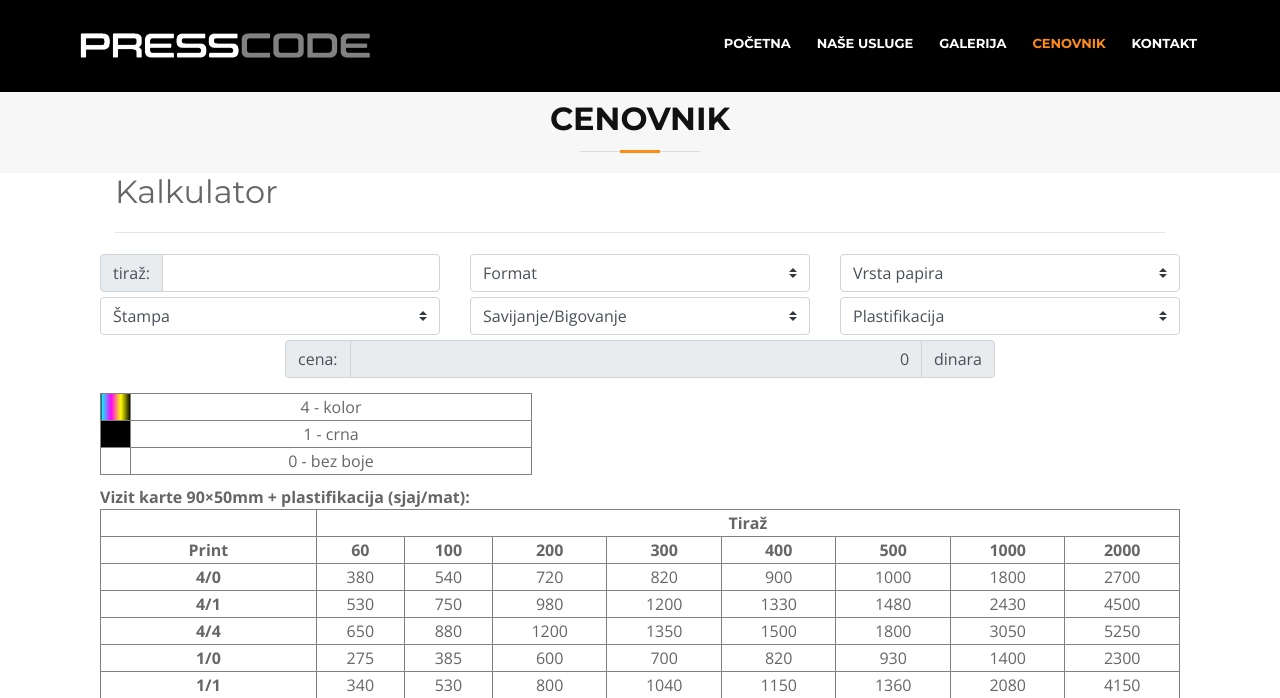
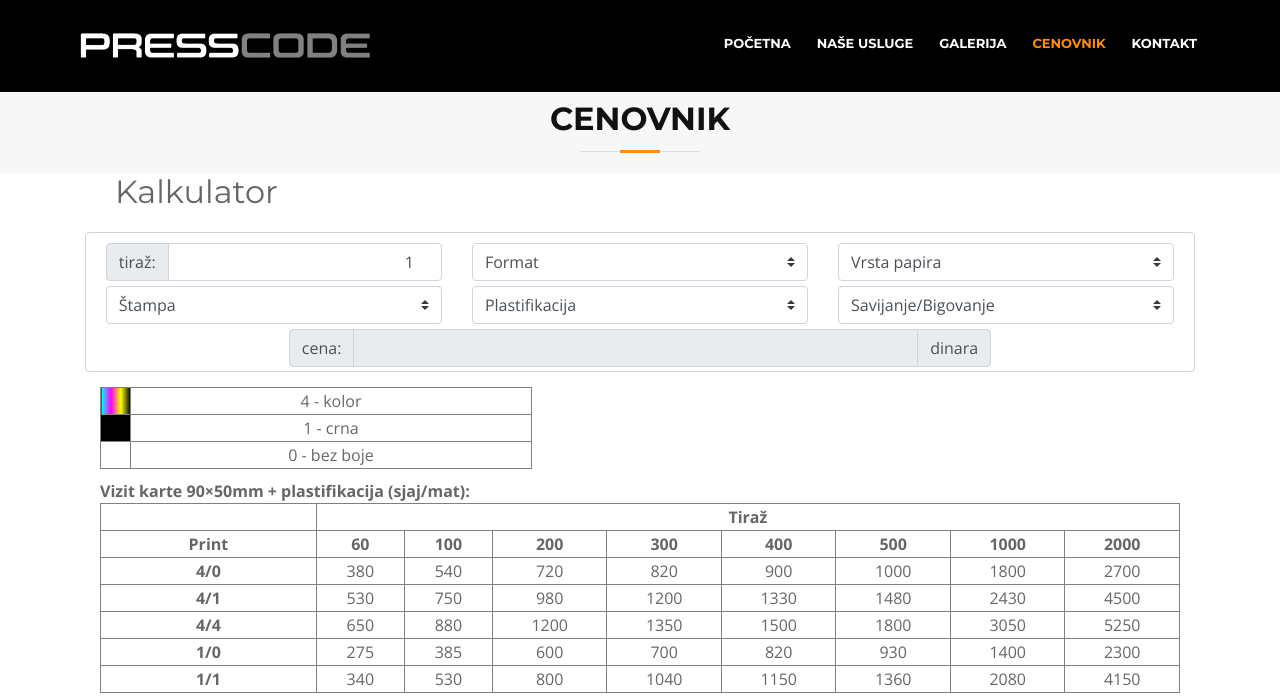
Before and after one commit to danilopetrovic/presscode, a PHP site: page /cenovnik.php in a window 1280 px wide. Shown: the top 698 px of the page. Run offline with PHP 8.4, Linux system fonts and the light colour scheme; some libraries are stand-ins or nearby versions; some web fonts are replaced.

Commit message:
cenovnik.php - kalkulator doradio bas dosta...

```diff
--- a/primer2/cenovnik.php
+++ b/primer2/cenovnik.php
@@ -45,15 +45,14 @@
                 <div id="kalkulator" class="container">
                     <div class="col-12">
                         <h2>Kalkulator</h2>
-                        <hr>
                     </div>
-                    <div class="row">
+                    <div class="row" style="border: 1px solid #ced4da; border-radius: 0.25em; padding: 0.3em">
                         <div class="col-md-6 col-lg-4">
                             <div class="input-group">
                                 <div class="input-group-prepend">
                                     <span class="input-group-text">tiraž:</span>
                                 </div>
-                                <input type="number" class="form-control" min="1" style="text-align: right;" id="tiraz">
+                                <input type="number" class="form-control" min="1" style="text-align: right;" id="tiraz" value="1">
                                 <!--<div class="input-group-append">-->
                                 <!--<span class="input-group-text">komada</span>-->
                                 <!--</div>-->
@@ -88,16 +87,15 @@
                         </div>
                         <div class="col-md-6 col-lg-4">
                             <select class="custom-select">
-                                <option value="0">Savijanje/Bigovanje</option>
-                                <option value="1">Ne</option>
-                                <option value="2">Da</option>
+                                <option value="0">Plastifikacija</option>
+                                <option value="1">Sjaj</option>
+                                <option value="2">Mat</option>
                             </select>
                         </div>
                         <div class="col-md-6 col-lg-4">
-                            <select class="custom-select">
-                                <option value="0">Plastifikacija</option>
-                                <option value="1">Sjaj</option>
-                                <option value="2">Mat</option>
+                            <select class="custom-select" onchange="bigovanjePromenaTexta();" id="bigovanje">
+                                <option value="0">Savijanje/Bigovanje</option>
+                                <option value="2">Da</option>
                             </select>
                         </div>
                         <div class="offset-md-1 col-md-10 offset-lg-2 col-lg-8">
@@ -117,39 +115,6 @@
 <!--                            </div>-->
 <!--                        </div>-->
                     </div>
-
-                    <script>
-                        var tiraz = document.querySelector('#tiraz');
-                        var padajuci = document.getElementsByTagName('select');
-                        var prikaziCenu = document.getElementById('prikaziCenu');
-
-                        function izracunajCenu() {
-                            let rezultat = 0;
-                            for (let i = 0; i < padajuci.length; i++) {
-                                rezultat += parseInt(padajuci[i].value);
-                            }
-                            rezultat = rezultat * parseInt(tiraz.value);
-                            console.log(rezultat);
-                            if (!isNaN(rezultat)) {
-                                prikaziCenu.value = rezultat;
-                            }
-                            // prikaziCenu.style.border = "1px solid #ced4da";
-                        }
-
-
-                        /*dodavanje event listenera na sva polja*/
-                        tiraz.addEventListener('input', function () {
-                            izracunajCenu();
-                            console.log('promenio si tiraz');
-                        });
-                        for (let i = 0; i < padajuci.length; i++) {
-                            padajuci[i].addEventListener('change', function () {
-                                izracunajCenu();
-                                console.log('promenio si padajuci');
-                                // prikaziCenu.style.border = "1px solid red";
-                            });
-                        }
-                    </script>
 
                     <div class="row">
                         <div class="col-12">
@@ -419,10 +384,70 @@
 
 <!-- Template Main Javascript File -->
 <script src="js/main.js"></script>
+
 <script>
     $(function () {
-        $('[data-toggle="tooltip"]').tooltip()
+        $('[data-toggle="tooltip"]').tooltip();
     })
 </script>
+
+<script>
+    var tiraz = document.querySelector('#tiraz');
+    var padajuci = document.getElementsByTagName('select');
+    var prikaziCenu = document.getElementById('prikaziCenu');
+
+    /*~~~resetovanje svih polja na nulu~~~*/
+    tiraz.value = 1;
+    for (let i = 0; i < padajuci.length; i++) {
+        padajuci[i].value = 0;
+    }
+    prikaziCenu.value = "";
+    /*~~~resetovanje svih polja na nulu~~~KRAJ*/
+
+    /*~~~bigovanje promena texta~~~*/
+    var bigovanje = document.querySelector('#bigovanje');
+    function bigovanjePromenaTexta() {
+        // console.log(bigovanje.selectedIndex);
+        if (bigovanje.selectedIndex === 1) {
+            bigovanje.children[0].innerHTML = 'Savijanje/Bigovanje (Ne)';
+        } else {
+            bigovanje.children[0].innerHTML = 'Savijanje/Bigovanje';
+        }
+    }
+    /*~~~bigovanje promena texta~~~KRAJ*/
+
+
+    function izracunajCenu() {
+        let rezultat = 0;
+        for (let i = 0; i < padajuci.length; i++) {
+            rezultat += parseInt(padajuci[i].value);
+        }
+        if (!isNaN(rezultat) && rezultat > 0 && padajuci[0].value !== "0" && padajuci[1].value !== "0" && padajuci[2].value !== "0") {
+            prikaziCenu.value = rezultat * tiraz.value;
+        }
+        else {
+            prikaziCenu.value = 'Odaberite jos opcija kako bi proracun bio tacan...';
+        }
+        // prikaziCenu.style.border = "1px solid #ced4da";
+        // console.log(rezultat);
+    }
+
+
+    /*~~~dodavanje event listenera na sva polja~~~*/
+    tiraz.addEventListener('input', function () {
+        izracunajCenu();
+        // console.log('promenio si tiraz');
+    });
+    for (let i = 0; i < padajuci.length; i++) {
+        padajuci[i].addEventListener('change', function () {
+            izracunajCenu();
+            // console.log('promenio si padajuci');
+            // prikaziCenu.style.border = "1px solid red";
+        });
+    }
+    /*~~~dodavanje event listenera na sva polja~~~KRAJ*/
+
+</script>
+
 </body>
 </html>
```
